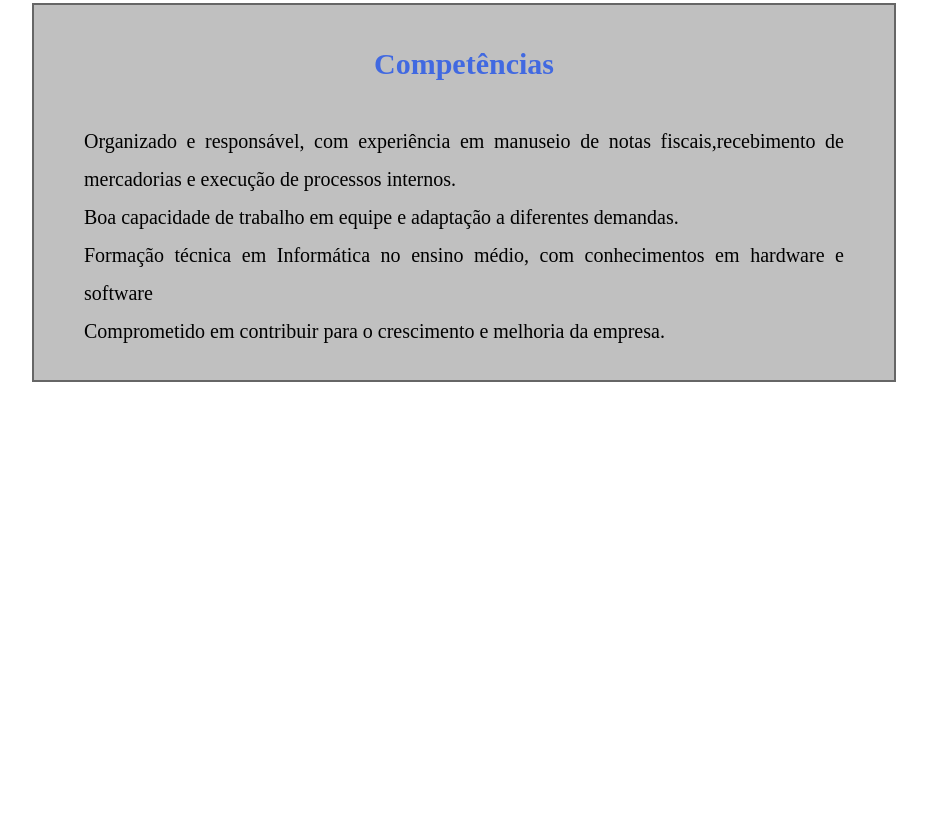
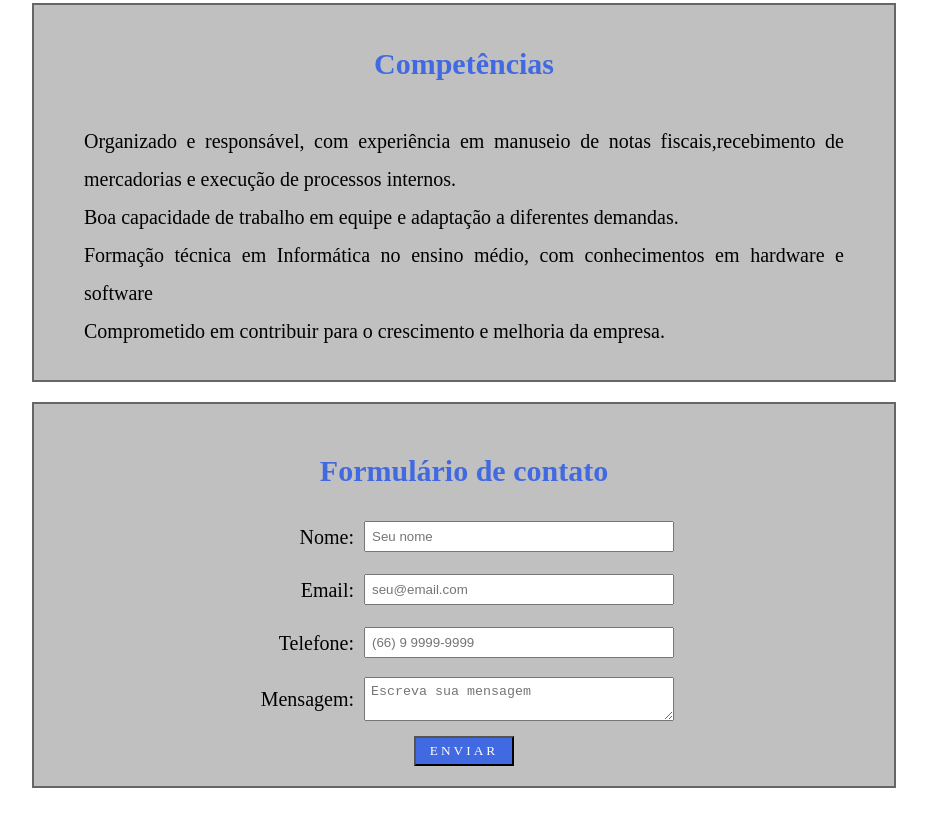
Before and after one commit to DiegoFerreiraC/Atividade-21-08-2025---ADS, a plain HTML site: page Atv2.html in a window 1280 px wide. Shown: the part 1724-2550 px from the top of the page, without its empty margins (176-1103 px from the left). Before the commit the page ends 2206 px from the top, so only its background shows below. Drawn offline with Linux system fonts and the light colour scheme.

Commit message:
Adicionado formulário para contato estilizado com css.

```diff
--- a/Atv2.html
+++ b/Atv2.html
@@ -1,20 +1,23 @@
 <!DOCTYPE html>
 <html lang="pt-BR">
+
 <head>
     <meta charset="UTF-8">
     <meta name="viewport" content="width=device-width, initial-scale=1.0">
     <link rel="stylesheet" href="stylecurriculo.css">
     <title>Atividade 28/08 - Diego Ferreira</title>
 </head>
+
 <body>
     <div id="inicio">
         <header>
-        <nav >
+            <nav>
                 <h1 class="titulo">Currículo</h1>
             </nav>
         </header>
         <h2 class="nome">Diego Ferreira Camargo</h2>
-    <img src="https://img.freepik.com/premium-vector/man-avatar-profile-picture-vector-illustration_268834-538.jpg" alt="imagem de perfil exemplo">
+        <img src="https://img.freepik.com/premium-vector/man-avatar-profile-picture-vector-illustration_268834-538.jpg"
+            alt="imagem de perfil exemplo">
     </div>
     <br>
     <main>
@@ -35,15 +38,49 @@
         <div>
             <h3>Experiência profissional</h3>
             <aside>Nissey Motors</aside>
-                <p>Recebimento, separação e conferência de mercadorias dos fornecedores, mantendo aorganização do estoque, trabalhando com solicitação de reposição de mercadorias, contatando os fornecedores para informar osprodutos em falta. Realizando conferência de inventário regularmente, garantindo a precisão dos registros de estoque. Registro de dados no sistema e conferência de produtos, organizando o estoque parafacilitar a busca das mercadorias.Controle e organização do estoque, registrando a entrada e saída de produtos nossistemas de gestão.</p>
+            <p>Recebimento, separação e conferência de mercadorias dos fornecedores, mantendo aorganização do estoque,
+                trabalhando com solicitação de reposição de mercadorias, contatando os fornecedores para informar
+                osprodutos em falta. Realizando conferência de inventário regularmente, garantindo a precisão dos
+                registros de estoque. Registro de dados no sistema e conferência de produtos, organizando o estoque
+                parafacilitar a busca das mercadorias.Controle e organização do estoque, registrando a entrada e saída
+                de produtos nossistemas de gestão.</p>
         </div>
         <br>
         <div>
             <h3>Competências</h3>
-                <p>Organizado e responsável, com experiência em manuseio de notas fiscais,recebimento de mercadorias e execução de processos internos.<br> Boa capacidade de trabalho em equipe e adaptação a diferentes demandas. <br>Formação técnica em Informática no ensino médio, com conhecimentos em hardware e software<br> Comprometido em contribuir para o crescimento e melhoria da empresa.</p>
+            <p>Organizado e responsável, com experiência em manuseio de notas fiscais,recebimento de mercadorias e
+                execução de processos internos.<br> Boa capacidade de trabalho em equipe e adaptação a diferentes
+                demandas. <br>Formação técnica em Informática no ensino médio, com conhecimentos em hardware e
+                software<br> Comprometido em contribuir para o crescimento e melhoria da empresa.</p>
         </div>
+
+        <section class="contact-section">
+            <h3>Formulário de contato</h3>
+            <form id="contact-form" action="#" method="post">
+                <div>
+                    <label for="nome">Nome: </label>
+                    <input type="text" id="nome" name="nome" placeholder="Seu nome" required>
+                </div>
+                <div>
+                    <label for="email">Email: </label>
+                    <input type="email" id="email" name="email" placeholder="seu@email.com" required>
+                </div>
+                <div>
+                    <label for="telefone">Telefone: </label>
+                    <input type="tel" id="telefone" name="telefone" placeholder="(66) 9 9999-9999">
+                </div>
+                <div class="msg">
+                    <label for="mensagem">Mensagem: </label>
+                    <textarea id="mensagem" name="mensagem" placeholder="Escreva sua mensagem" required></textarea>
+                </div>
+                <div>
+                    <button type="submit" class="enviarmsg">ENVIAR</button>
+                </div>
+            </form>
+        </section>
     </main>
 
 
 </body>
+
 </html>
--- a/stylecurriculo.css
+++ b/stylecurriculo.css
@@ -54,3 +54,57 @@ p{
 main{
     margin-bottom: 100px;
 }
+
+section.contact-section {
+    font-family: 'Times New Roman', Times, serif;
+    font-size: 20px;
+    color: black;
+    border: 2px solid #666;
+    background-color: Silver;
+    text-align: center;
+    margin: 20px 200px;
+    padding: 20px;
+}
+
+#contact-form {
+    display: flex;
+    flex-direction: column;
+    gap: 15px;
+    margin: 0 auto;
+    max-width: 1000px;
+    text-align: center;
+}
+#contact-form div {
+    border: none; /* remove as bordas dos blocos */
+}
+
+
+
+#contact-form div {
+    display: flex;
+    align-items: center;
+    justify-content: center;
+    gap: 10px;
+}
+
+#contact-form label {
+    width: 100px;
+    text-align: right;
+}
+
+#contact-form input, textarea {
+    flex: 1;
+    max-width: 300px;
+    padding: 6px;
+}
+.msg textarea{
+    min-width: 100px;
+}
+.enviarmsg{
+    font-family: 'Times New Roman', Times, serif;
+    background-color: RoyalBlue;
+    color: white;
+    width: 100px;
+    height: 30px;
+    letter-spacing: 3px;
+}
```
Lines whose indentation alone changed are shown as unchanged.
